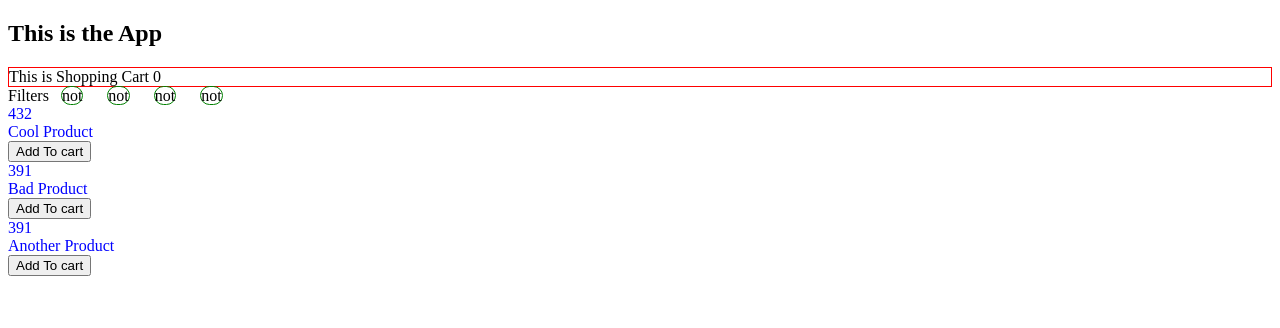
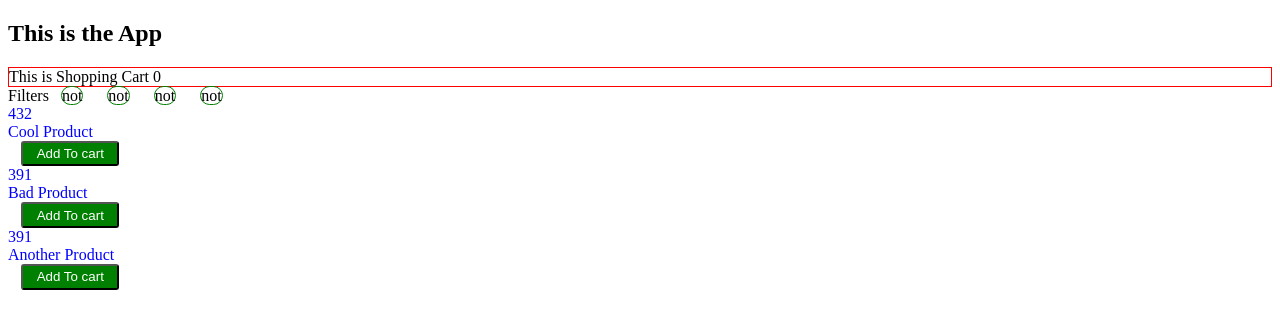
Before and after one commit to TshepzMogapi/react-js-base, a React (Create React App) app: page / in a window 1280 px wide. Shown: the top 328 px of the page. Built offline with nearby package versions, Linux system fonts and the light colour scheme.

Commit message:
use styled components package

```diff
--- a/package.json
+++ b/package.json
@@ -9,6 +9,7 @@
     "react": "^17.0.2",
     "react-dom": "^17.0.2",
     "react-scripts": "4.0.3",
+    "styled-components": "^5.3.0",
     "web-vitals": "^1.1.2"
   },
   "scripts": {
--- a/src/App.js
+++ b/src/App.js
@@ -56,9 +56,6 @@
       console.log(previousProducts);
       return [...filteredProducts];
     });
-
-    // filter products
-    // setFilters(updatedFilters);
   };
 
   return (
@@ -68,7 +65,7 @@
 
       <Filters onFiltersUpdated={filterProducts} filters={filters}></Filters>
 
-      <ProductsContainer products={products} />
+      <ProductsContainer onAddToCart={addToCart} products={products} />
     </div>
   );
 };
--- a/src/components/Product.js
+++ b/src/components/Product.js
@@ -1,6 +1,15 @@
 import './Product.css';
+import styled from 'styled-components';
 
-function Product(props) {
+const Button = styled.button`
+  background: green;
+  border-radius: 3px;
+  color: white;
+  margin: 0 1em;
+  padding: 0.25em 1em;
+`;
+
+const Product = (props) => {
   const addToCart = () => {
     console.log('add');
 
@@ -15,9 +24,9 @@
       <div className="data-2">{props.price}</div>
       <div className="data-3">{props.shortDescription}</div>
 
-      <button onClick={addToCart}>Add To cart</button>
+      <Button onClick={addToCart}>Add To cart</Button>
     </div>
   );
-}
+};
 
 export default Product;
--- a/src/components/ProductsContainer.js
+++ b/src/components/ProductsContainer.js
@@ -1,13 +1,16 @@
 import Product from './Product';
 
 const ProductsContainer = (props) => {
+  const addToCart = (product) => {
+    props.onAddToCart(product);
+  };
   let dislpayedProducts = <div>No products found</div>;
 
   if (props.products.length > 0) {
     dislpayedProducts = props.products.map((product) => (
       <Product
         key={product.id}
-        // onAddToCart={addToCart}
+        onAddToCart={addToCart}
         price={product.price}
         shortDescription={product.shortDescription}
         id={product.id}
```
Also changed, not shown: 1 other file (tests, documents, lock files or other folders).
